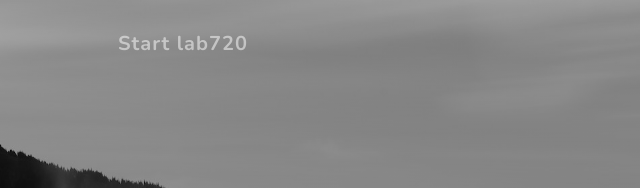
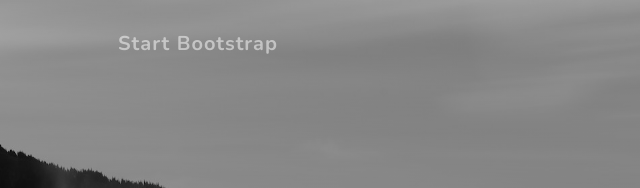
Before and after one commit to JH747/JHlog, a plain HTML site: page index.html in a window 1280 px wide. Shown: the top 188 px of the page, 0-640 px from the left. Drawn offline with nearby package versions, Linux system fonts and the light colour scheme.

Commit message:
Update index.html

```diff
--- a/index.html
+++ b/index.html
@@ -19,7 +19,7 @@
         <!-- Navigation-->
         <nav class="navbar navbar-expand-lg navbar-light fixed-top" id="mainNav">
             <div class="container px-4 px-lg-5">
-                <a class="navbar-brand" href="#page-top">Start lab720</a>
+                <a class="navbar-brand" href="#page-top">Start Bootstrap</a>
                 <button class="navbar-toggler navbar-toggler-right" type="button" data-bs-toggle="collapse" data-bs-target="#navbarResponsive" aria-controls="navbarResponsive" aria-expanded="false" aria-label="Toggle navigation">
                     Menu
                     <i class="fas fa-bars"></i>
```
